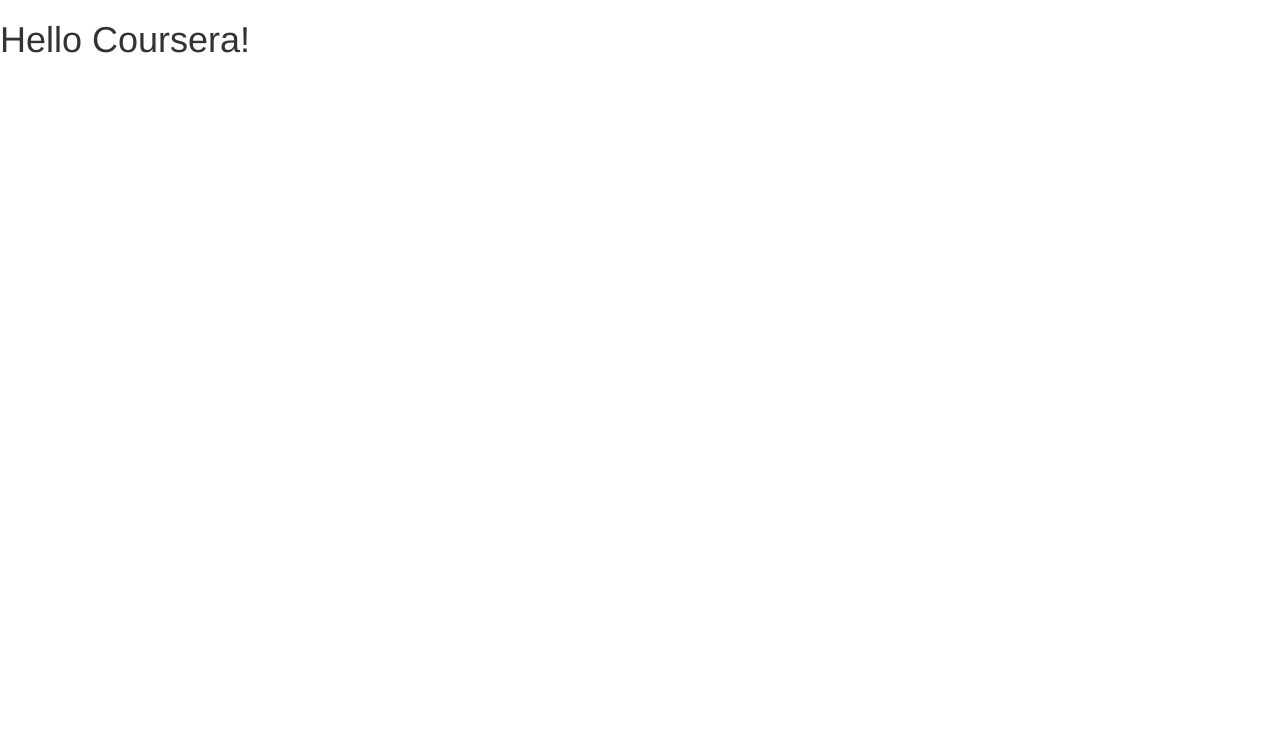
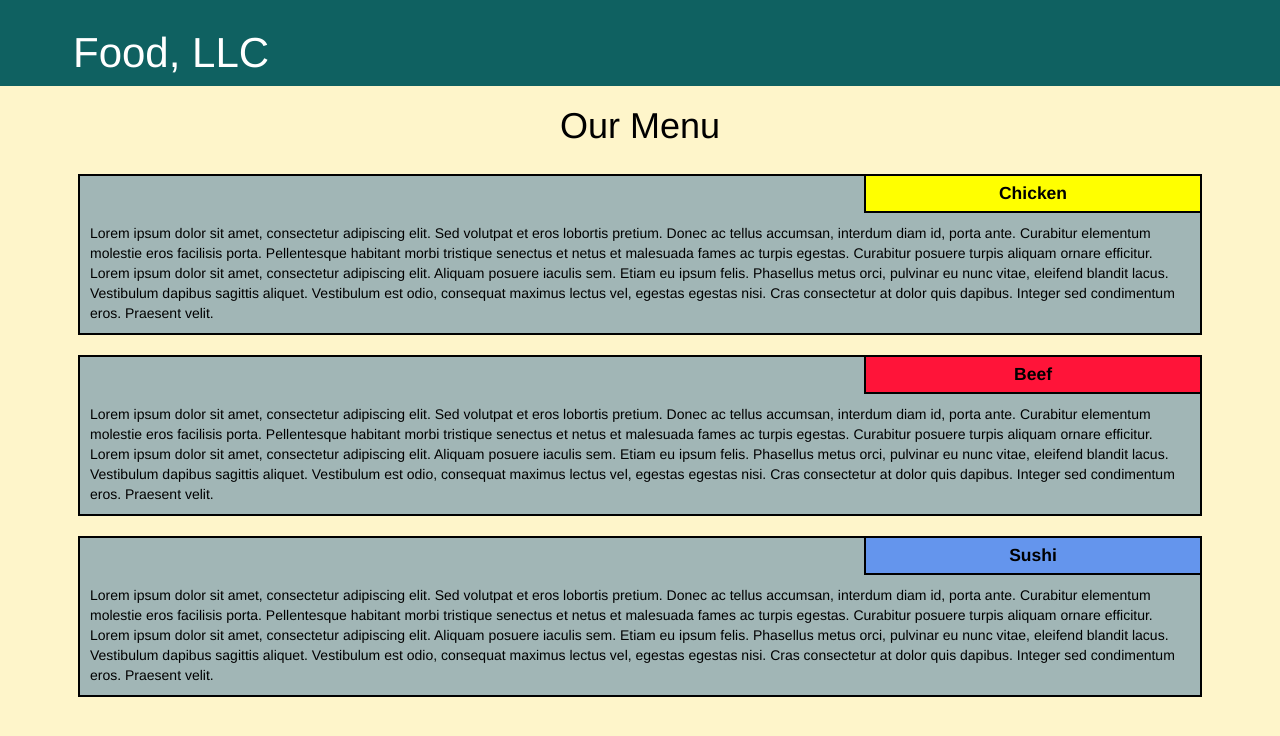
Before and after one commit to moradas23/coursera-test, a plain HTML site: page mod3_coding_assignment_solution/index.html in a window 1280 px wide. Drawn offline with Linux system fonts and the light colour scheme.

Commit message:
Empezando

```diff
--- a/mod3_coding_assignment_solution/css/styles.css
+++ b/mod3_coding_assignment_solution/css/styles.css
@@ -0,0 +1,126 @@
+/* Base Styles */
+
+* {
+	box-sizing: border-box;
+}
+
+h1 {
+	color: #000000;
+}
+
+body {
+	background-color: #FEF5CA;
+}
+
+p {
+	padding: 10px;
+	margin: 0;
+}
+
+.container {
+	border: none;
+	margin-left: auto;
+	margin-right: auto;
+	margin-top: 10px;
+	margin-bottom: 10px;
+	padding: 8px;
+}
+.navbar-brand {
+  font-size: 2em;
+  border: 0 0 10px 10px;
+  color: #FFFFFF;
+}
+
+#header-nav {
+  border-radius: 0;
+  border: 0;
+  background-color: #0F6161;
+  color: #FFFFFF;
+}
+
+.navbar-header button.navbar-toggle, .navbar-header .icon-bar {
+  border: 1px solid white;
+}
+.navbar-header button.navbar-toggle {
+  clear: both;
+  margin-top: -30px;
+}
+
+.nav-header {
+  background-color: #FFFFFF;
+}
+
+.nav-brand {
+  color: #FFFFFF;
+  font-size: 1.5em;
+}
+
+#nav-list {
+  color: white;
+}
+
+hr {
+  border-color: white;
+}
+
+.item {
+  color: white;
+  font-size: 1.2em;
+}
+
+section {
+	border:	2px solid black;
+	background-color: #A1B6B6;
+	width: 100%;
+	height: auto;
+	color: black;
+	position: relative;
+	overflow: auto;
+}
+
+#chicken {
+	border-bottom: 2px solid black;
+  border-left:  2px solid black;
+	text-align: center;
+	width: 30%;
+	margin-left: 70%;
+	font-weight: bold;
+	font-size: 125%;
+	margin-bottom: 0;
+	margin-top: 0;
+	padding: 5px;
+	background-color: #FFFF00;
+}
+
+#beef {
+  border-bottom: 2px solid black;
+  border-left:  2px solid black;
+	text-align: center;
+	width: 30%;
+	margin-left: 70%;
+	font-weight: bold;
+	font-size: 125%;
+	margin-bottom: 0;
+	margin-top: 0;
+	padding: 5px;
+	background-color: #FF1439;
+}
+
+#sushi {
+  border-bottom: 2px solid black;
+  border-left:  2px solid black;
+	text-align: center;
+	width: 30%;
+	margin-left: 70%;
+	font-weight: bold;
+	font-size: 125%;
+	margin-bottom: 0;
+	margin-top: 0;
+	padding: 5px;
+	background-color: #6495ED;
+}
+
+#chicken-div, #beef-div, #sushi-div {
+  margin-bottom: 10px;
+  margin-top: 10px;
+}
--- a/mod3_coding_assignment_solution/index.html
+++ b/mod3_coding_assignment_solution/index.html
@@ -12,13 +12,84 @@
       <script src="https://oss.maxcdn.com/respond/1.4.2/respond.min.js"></script>
     <![endif]-->
 
-    <title>Boostrap Starter Page</title>
+    <title>Mod3 Sergio Moradas</title>
     <link rel="stylesheet" href="css/bootstrap.min.css">
     <link rel="stylesheet" href="css/styles.css">
   </head>
 <body>
+  <header>
+    <nav id="header-nav" class="navbar navbar-default">
+      <div class="container">
+        <div class="navbar-header">
 
-  <h1>Hello Coursera!</h1>
+          <div class="navbar-brand">
+            <p class="nav-brand">Food, LLC</p>
+          </div>
+
+          <button type="button" class="navbar-toggle collapsed" data-toggle="collapse" data-target="#collapsable-nav" aria-expanded="false">
+            <span class="sr-only">Toggle navigation</span>
+            <span class="icon-bar"></span>
+            <span class="icon-bar"></span>
+            <span class="icon-bar"></span>
+          </button>
+        </div>
+
+        <div id="collapsable-nav" class="collapse navbar-collapse">
+          <ul id="nav-list" class="nav navbar-nav navbar-right visible-xs">
+            <li class="text-center">
+              <a href="#">
+                <p class="item">Chicken</p>
+              </a>
+              <hr class="visible-xs">
+            </li>
+            <li class="text-center">
+              <a href="#beef-div">
+                <p class="item">Beef</p>
+              </a>
+              <hr class="visible-xs">
+            </li>
+            <li class="text-center">
+              <a href="#sushi-div">
+                <p class="item">Sushi</p>
+              </a>
+            </li>
+          </ul>
+        </div><!-- .collapse .navbar-collapse -->
+      </div><!-- .container -->
+    </nav><!-- #header-nav -->
+  </header>
+
+  <h1 class="text-center">Our Menu</h1>
+
+	<div class="row container container-fluid">
+	<div class="col-md-12 col-sm-12 col-xs-12" id="chicken-div">
+		<section>
+		<div id="chicken">
+			Chicken
+		</div>
+		<p>
+      Lorem ipsum dolor sit amet, consectetur adipiscing elit. Sed volutpat et eros lobortis pretium. Donec ac tellus accumsan, interdum diam id, porta ante. Curabitur elementum molestie eros facilisis porta. Pellentesque habitant morbi tristique senectus et netus et malesuada fames ac turpis egestas. Curabitur posuere turpis aliquam ornare efficitur. Lorem ipsum dolor sit amet, consectetur adipiscing elit. Aliquam posuere iaculis sem. Etiam eu ipsum felis. Phasellus metus orci, pulvinar eu nunc vitae, eleifend blandit lacus. Vestibulum dapibus sagittis aliquet. Vestibulum est odio, consequat maximus lectus vel, egestas egestas nisi. Cras consectetur at dolor quis dapibus. Integer sed condimentum eros. Praesent velit.		</p>
+		</section>
+	</div>
+	<div class="col-md-12 col-sm-12 col-xs-12" id="beef-div">
+		<section>
+		<div id="beef">
+			Beef
+		</div>
+		<p>
+      Lorem ipsum dolor sit amet, consectetur adipiscing elit. Sed volutpat et eros lobortis pretium. Donec ac tellus accumsan, interdum diam id, porta ante. Curabitur elementum molestie eros facilisis porta. Pellentesque habitant morbi tristique senectus et netus et malesuada fames ac turpis egestas. Curabitur posuere turpis aliquam ornare efficitur. Lorem ipsum dolor sit amet, consectetur adipiscing elit. Aliquam posuere iaculis sem. Etiam eu ipsum felis. Phasellus metus orci, pulvinar eu nunc vitae, eleifend blandit lacus. Vestibulum dapibus sagittis aliquet. Vestibulum est odio, consequat maximus lectus vel, egestas egestas nisi. Cras consectetur at dolor quis dapibus. Integer sed condimentum eros. Praesent velit.		</section>
+	</div>
+	<div class="col-md-12 col-sm-12 col-xs-12" id="sushi-div">
+		<section>
+		<div id="sushi">
+			Sushi
+		</div>
+		<p>
+      Lorem ipsum dolor sit amet, consectetur adipiscing elit. Sed volutpat et eros lobortis pretium. Donec ac tellus accumsan, interdum diam id, porta ante. Curabitur elementum molestie eros facilisis porta. Pellentesque habitant morbi tristique senectus et netus et malesuada fames ac turpis egestas. Curabitur posuere turpis aliquam ornare efficitur. Lorem ipsum dolor sit amet, consectetur adipiscing elit. Aliquam posuere iaculis sem. Etiam eu ipsum felis. Phasellus metus orci, pulvinar eu nunc vitae, eleifend blandit lacus. Vestibulum dapibus sagittis aliquet. Vestibulum est odio, consequat maximus lectus vel, egestas egestas nisi. Cras consectetur at dolor quis dapibus. Integer sed condimentum eros. Praesent velit.		</p>
+		</section>
+	</div>
+	</div>
+
 
   <!-- jQuery (Bootstrap JS plugins depend on it) -->
   <script src="js/jquery-1.11.3.min.js"></script>
```
